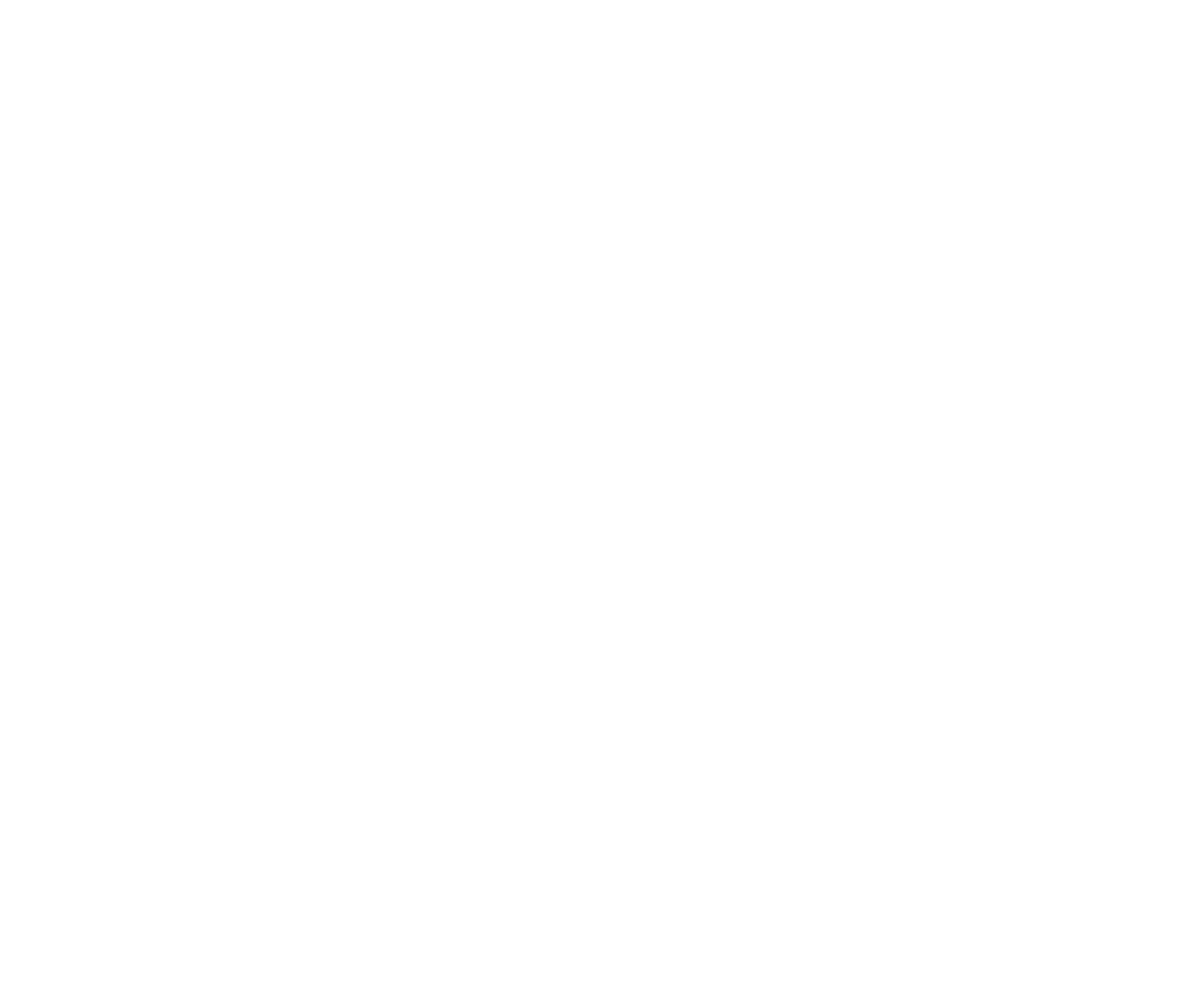
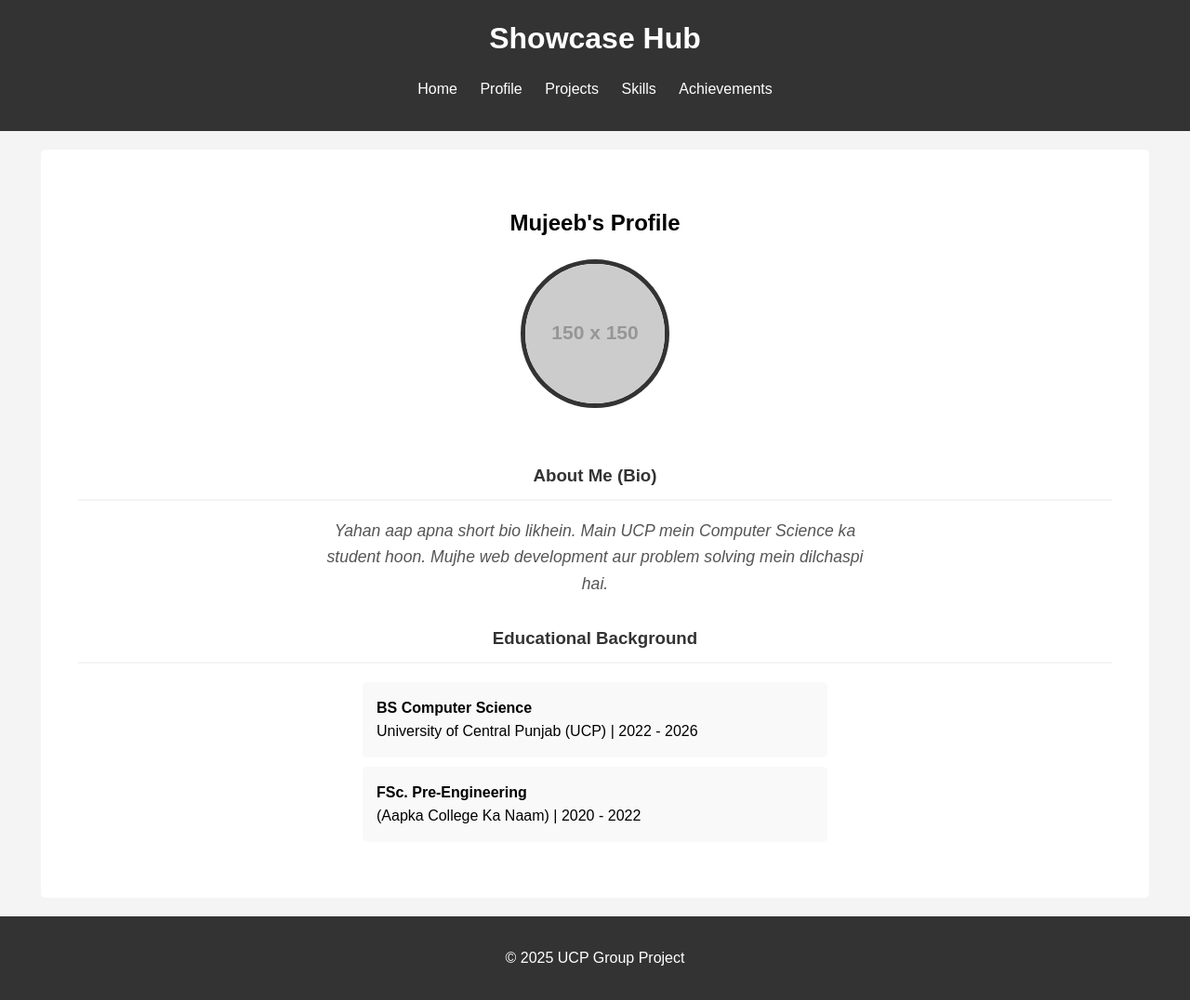
Before and after one commit to farhanbarkat/student-portfolio, a plain HTML site: page src/profile.html in a window 1280 px wide. Shown: the whole page at 93% size. Before the commit the page ends 800 px from the top, so only its background shows below. Drawn offline with Linux system fonts and the light colour scheme; placeholder pictures from the web are drawn by us.

Commit message:
feat: Implement profile page content and styles

```diff
--- a/src/profile.html
+++ b/src/profile.html
@@ -0,0 +1,53 @@
+<!DOCTYPE html>
+<html lang="en">
+<head>
+    <meta charset="UTF-8">
+    <meta name="viewport" content="width=device-width, initial-scale=1.0">
+    <title>Profile - Showcase Hub</title>
+    <link rel="stylesheet" href="../styles/style.css">
+</head>
+<body>
+    <header>
+        <h1>Showcase Hub</h1>
+        <nav>
+            <ul>
+                <li><a href="index.html">Home</a></li>
+                <li><a href="profile.html">Profile</a></li>
+                <li><a href="projects.html">Projects</a></li>
+                <li><a href="skills.html">Skills</a></li>
+                <li><a href="achievements.html">Achievements</a></li>
+            </ul>
+        </nav>
+    </header>
+
+    <main>
+        <section class="profile-card">
+            <h2>Mujeeb's Profile</h2>
+
+            <img src="https://via.placeholder.com/150" alt="Mujeeb's Photo" class="profile-pic">
+
+            <h3>About Me (Bio)</h3>
+            <p class="bio">
+                Yahan aap apna short bio likhein. Main UCP mein Computer Science ka student hoon.
+                Mujhe web development aur problem solving mein dilchaspi hai.
+            </p>
+
+            <h3>Educational Background</h3>
+            <ul class="education-list">
+                <li>
+                    <strong>BS Computer Science</strong><br>
+                    University of Central Punjab (UCP) | 2022 - 2026
+                </li>
+                <li>
+                    <strong>FSc. Pre-Engineering</strong><br>
+                    (Aapka College Ka Naam) | 2020 - 2022
+                </li>
+            </ul>
+        </section>
+    </main>
+
+    <footer>
+        <p>&copy; 2025 UCP Group Project</p>
+    </footer>
+</body>
+</html>
--- a/styles/style.css
+++ b/styles/style.css
@@ -65,3 +65,59 @@ footer {
         margin: 5px 0;
     }
 }
+
+.profile-card {
+    text-align: center; /* Sab kuch center mein */
+    padding: 20px;
+}
+
+.profile-pic {
+    width: 150px;
+    height: 150px;
+    border-radius: 50%; /* Tasveer ko gol banaye ga */
+    border: 5px solid #333; /* Dark border */
+    margin-bottom: 20px;
+}
+
+.profile-card h3 {
+    color: #333;
+    border-bottom: 2px solid #f4f4f4;
+    padding-bottom: 10px;
+    margin-top: 30px; /* Sections ke darmiyan space */
+}
+
+.bio {
+    font-size: 1.1rem;
+    font-style: italic;
+    color: #555;
+    max-width: 600px;
+    margin: 0 auto; /* Bio ko center mein rakhe ga */
+}
+
+.education-list {
+    list-style: none; /* List ke dots hataye ga */
+    padding: 0;
+    text-align: left; /* Text ko left align kare ga */
+    max-width: 500px;
+    margin: 20px auto;
+}
+
+.education-list li {
+    background: #f9f9f9;
+    padding: 15px;
+    margin-bottom: 10px;
+    border-radius: 5px;
+}
+
+/* === MUJEEB'S Media Query (Assignment Requirement) === */
+/* Jab screen 600px se choti hogi */
+@media (max-width: 600px) {
+    .profile-pic {
+        width: 100px;
+        height: 100px;
+    }
+
+    .bio {
+        font-size: 1rem;
+    }
+}
```
